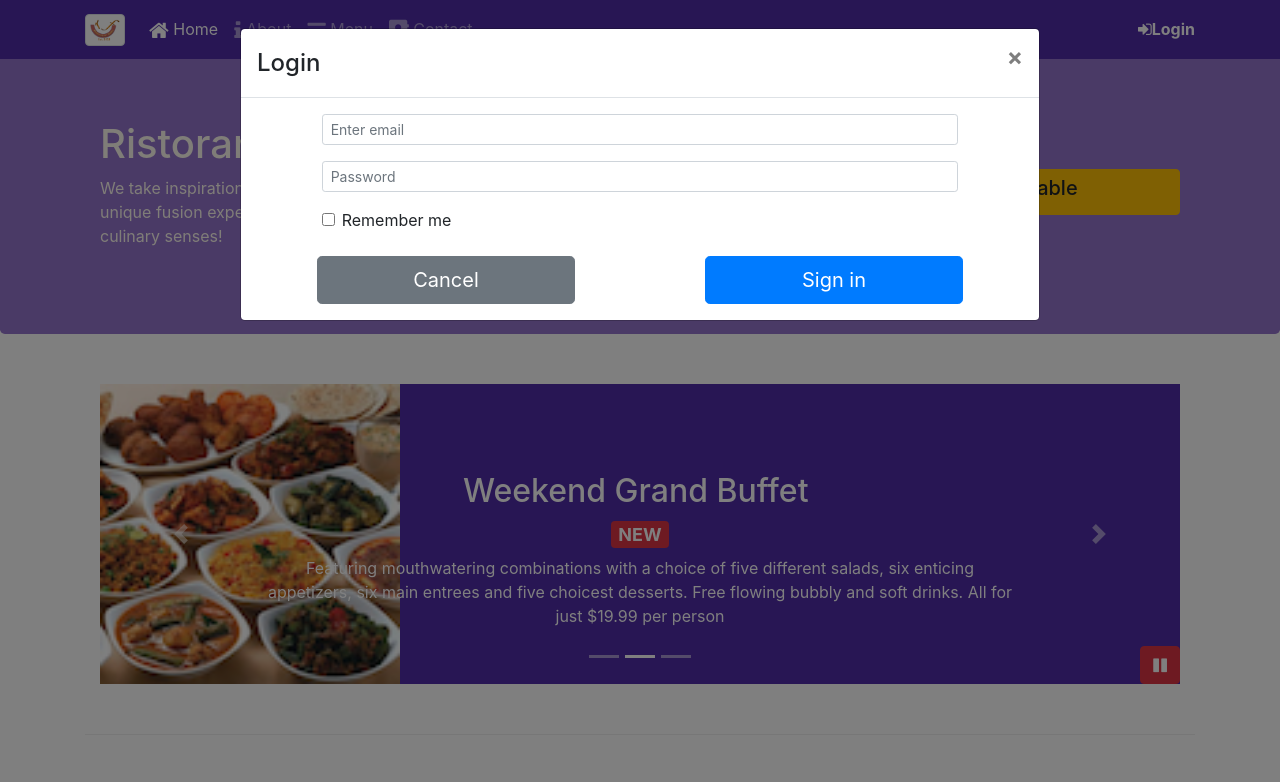
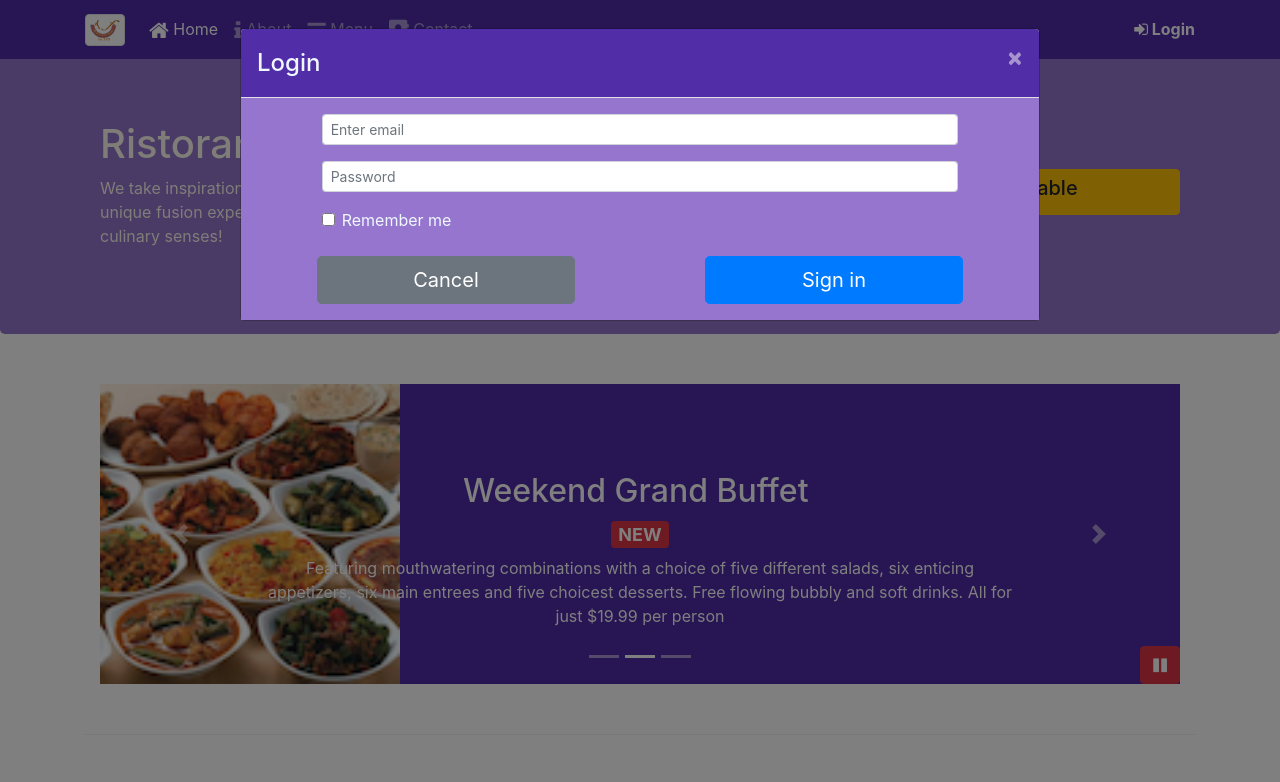
Before and after one commit to anujkumar070/Restaurant_Website, a website: page index.html in a window 1280 px wide. Both pictures are taken after a click on the link "Login". Shown: the top 782 px of the page. Drawn offline with nearby package versions, Linux system fonts and the light colour scheme.

Commit message:
Assignment-4 Done

```diff
--- a/css/style.scss
+++ b/css/style.scss
@@ -75,3 +75,16 @@ body{
     bottom: 0px;
     z-index: 1;
 }
+
+.modal-content .modal-header{
+    background-color: $background-dark;
+    color:aliceblue;
+}
+.modal-content .modal-body{
+    background-color: $background-light;
+    color:aliceblue;
+}
+.close{
+    color:floralwhite;
+
+}
--- a/index.html
+++ b/index.html
@@ -37,7 +37,7 @@
                 </ul>
             </div>
             <span class="navbar-text">
-                <a data-toggle="modal" data-target="#loginModal"><span class="fa fa-sign-in"></span><b>Login</b></a>
+                <a id="login-modal-button"><span class="fa fa-sign-in"></span><b> Login</b></a>
             </span>
 
         </div>
@@ -56,8 +56,8 @@
                     <img src="img/logo.png" class="img-fluid">
                 </div>
                 <div class="col-12 col-sm-4 align-self-center">
-                    <a role="button" class="btn btn-warning btn-block" data-target="#reservemodal" data-toggle="modal"
-                    data-placement="bottom" href="#reserve" id="reserve-button"><h5>Reserve Table</h5></a>
+                    <a role="button" class="btn btn-warning btn-block"
+                     href="#reserve" id="reserve-button"><h5>Reserve Table</h5></a>
                 </div>
             </div>
         </div>
@@ -66,7 +66,7 @@
     <div id="loginModal" class="modal fade" role="dialog">
         <div class="modal-dialog modal-lg" role="content">
             <div class="modal-content">
-                <div class="modal-header ">
+                <div class="modal-header">
                     <h4 class="modal-title ltext">Login</h4>
                     <button type="button" class="close" data-dismiss="modal">&times;</button>
                 </div>
@@ -146,7 +146,7 @@
                                                 <input type="radio"  name="section" id="nonsmoking" autocomplete="off" checked >Non-Smoking
                                              </label>
                                              <label class="btn btn-danger" >
-                                                <input type="radio"  name="section" id="nonsmoking" autocomplete="off">Smoking
+                                                <input type="radio"  name="section" id="smoking" autocomplete="off">Smoking
                                              </label>
 
 
@@ -364,6 +364,12 @@
                 };
 
             });
+            $("#reserve-button").click(function(){
+                $("#reservemodal").modal("show");
+            });
+            $("#login-modal-button").click(function(){
+                $("#loginModal").modal("show");
+            });
 
         });
     </script>
--- a/package.json
+++ b/package.json
@@ -7,13 +7,14 @@
     "start": "npm run lite",
     "test": "echo \"Error: no test specified\" && exit 1",
     "lite": "lite-server",
-    "scss": "node-sass -o css/ css/"
+    "compile:sass": "sass css:css"
   },
   "author": "",
   "license": "ISC",
   "devDependencies": {
     "lite-server": "^2.3.0",
-    "node-sass": "^4.14.1"
+
+    "sass": "^1.43.4"
   },
   "dependencies": {
     "bootstrap": "^4.6.1",
```
Also changed, not shown: css/style.css, 2 other files.
